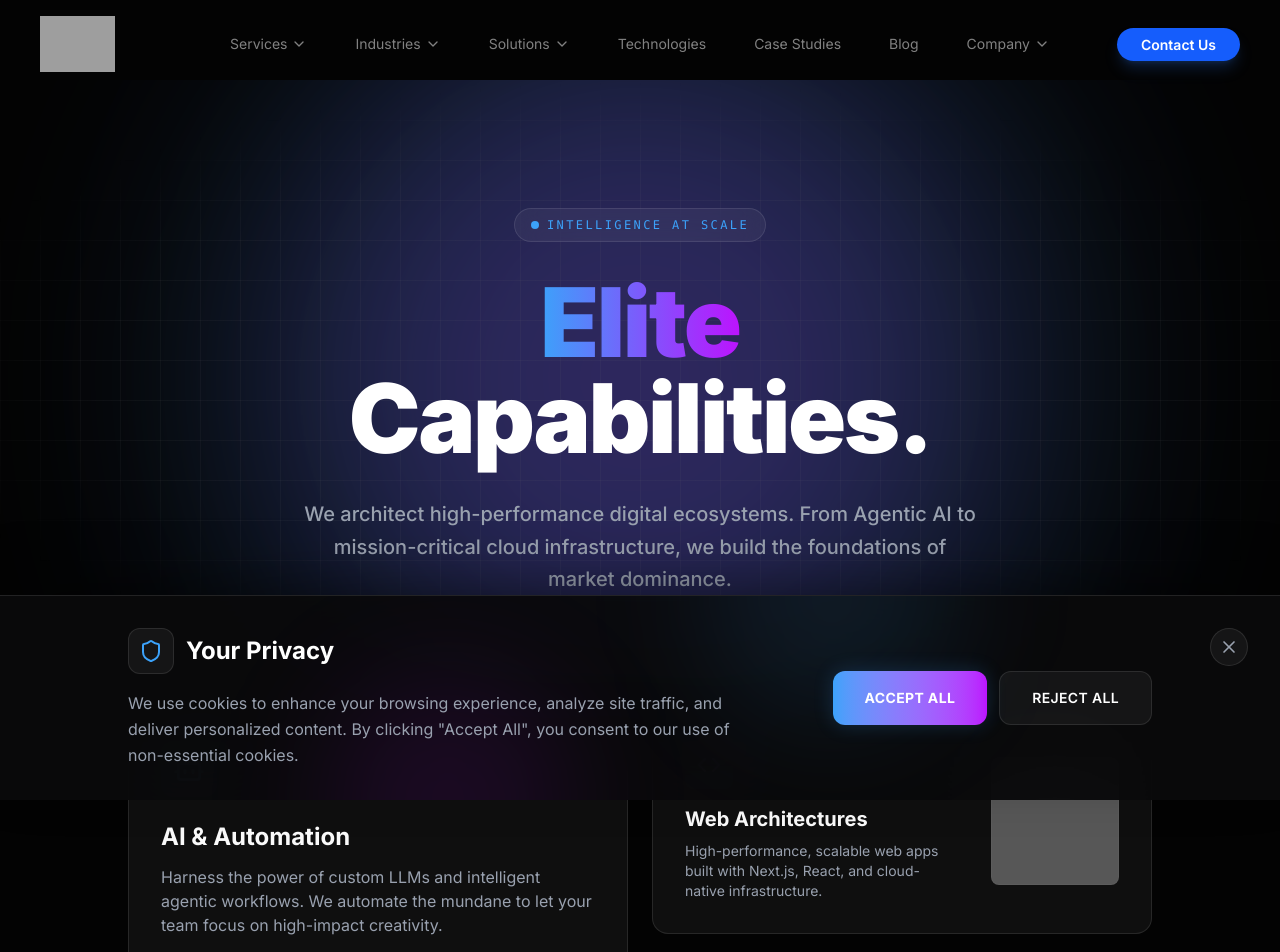
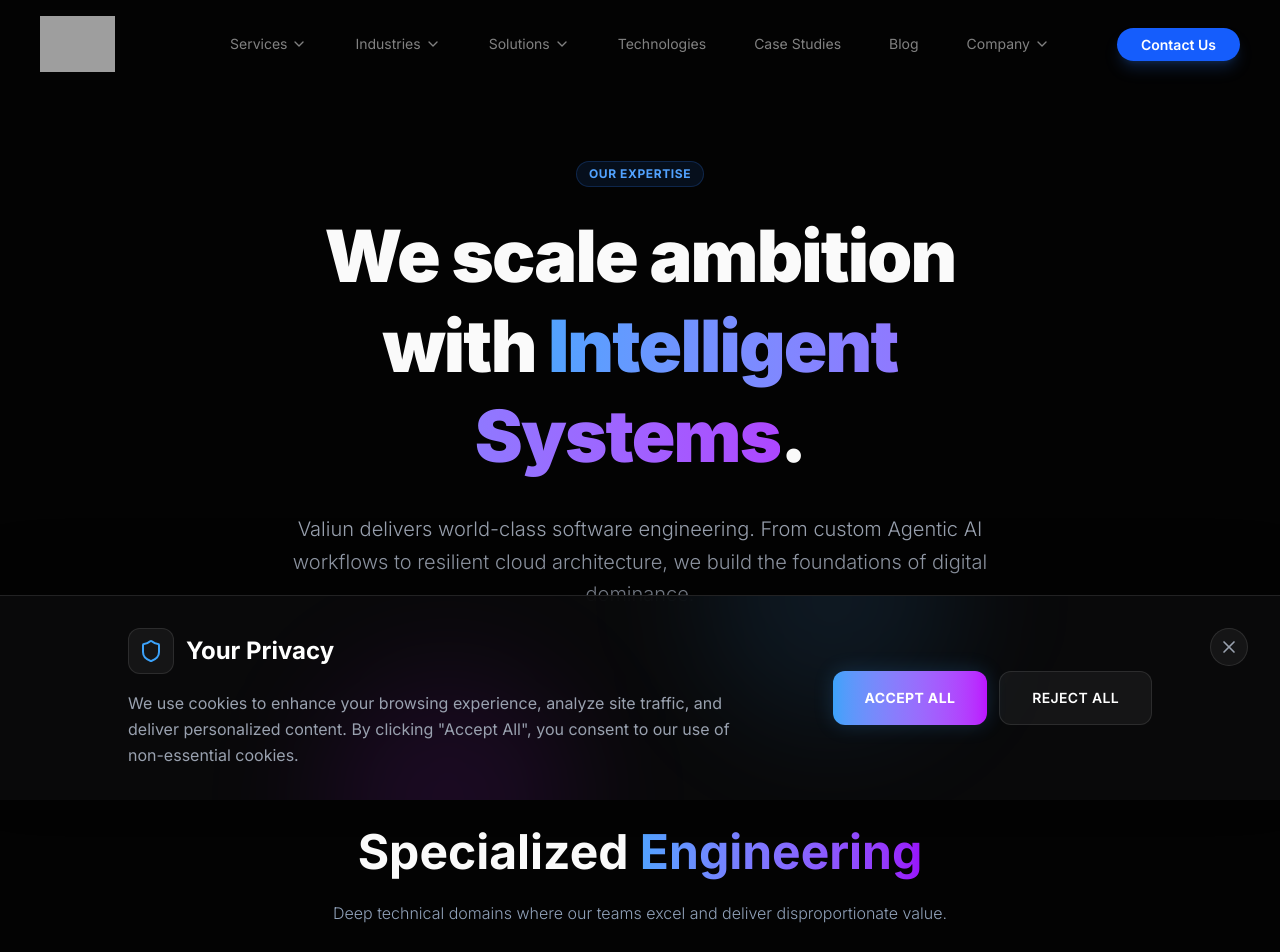
Before and after one commit to Valiun-Ventures/valiun.tech, a Next.js app: page /services in a window 1280 px wide. Shown: the top 952 px of the page. Built offline with nearby package versions, Linux system fonts and the light colour scheme; grey boxes are pictures that could not be loaded.

Commit message:
feat: reconstruct services overview page with home and tech page components

```diff
--- a/src/app/services/page.tsx
+++ b/src/app/services/page.tsx
@@ -5,24 +5,50 @@ import { Reveal } from "@/components/ui/Reveal";
 import Link from "next/link";
 import { m } from "framer-motion";
 import { Bot, Code, Smartphone, Cloud, Database, Palette, Shield, Terminal, ArrowRight } from "lucide-react";
+
 import { CallToAction } from "@/components/sections/CallToAction";
-import { OverviewHero } from "@/components/ui/OverviewHero";
+import { BentoFeatures } from "@/components/sections/BentoFeatures";
+import { FeaturedProjects } from "@/components/sections/FeaturedProjects";
+import { EngagementModels } from "@/components/sections/EngagementModels";
+import { RndSection } from "@/components/sections/RndSection";
+import { BlogsPreview } from "@/components/sections/BlogsPreview";
+import { FAQSection } from "@/components/sections/FAQSection";
 
 export default function ServicesPage() {
     return (
         <div className="">
             {/* Hero Section */}
-            <OverviewHero
-                badge="Intelligence at Scale"
-                title="Elite Capabilities."
-                description="We architect high-performance digital ecosystems. From Agentic AI to mission-critical cloud infrastructure, we build the foundations of market dominance."
-                gradientFrom="#3ca2fa"
-                gradientTo="#bc13fe"
-            />
-
+            <Section className="!mb-0 !pb-20 text-center max-w-4xl mx-auto pt-24">
+                <Reveal width="fit-content" className="mx-auto">
+                    <div className="inline-flex items-center gap-2 px-3 py-1 rounded-full bg-blue-500/10 border border-blue-500/20 text-blue-400 text-xs font-bold uppercase tracking-wider mb-6">
+                        OUR EXPERTISE
+                    </div>
+                </Reveal>
+                <Reveal width="100%">
+                    <h1 className="text-5xl md:text-7xl font-black tracking-tight mb-8 leading-tight">
+                        We scale ambition with <span className="text-transparent bg-clip-text bg-gradient-to-r from-blue-400 to-purple-500">Intelligent Systems</span>.
+                    </h1>
+                </Reveal>
+                <Reveal width="100%" delay={0.2}>
+                    <p className="text-gray-400 text-lg md:text-xl leading-relaxed mb-10 max-w-3xl mx-auto font-light">
+                        Valiun delivers world-class software engineering. From custom Agentic AI
+                        workflows to resilient cloud architecture, we build the foundations of
+                        digital dominance.
+                    </p>
+                </Reveal>
+            </Section>
 
             {/* Bento Services Grid */}
-            <Section className="!pt-8 !mt-0 mb-24">
+            <Section className="!pt-8 !mt-0 mb-24 border-t border-white/5">
+                <div className="text-center mb-16 pt-16">
+                    <Reveal className="mx-auto">
+                        <h2 className="text-4xl md:text-5xl font-bold mb-6">Specialized <span className="text-transparent bg-clip-text bg-gradient-to-r from-blue-400 to-purple-600">Engineering</span></h2>
+                        <p className="text-slate-400 max-w-2xl mx-auto font-light leading-relaxed">
+                            Deep technical domains where our teams excel and deliver disproportionate value.
+                        </p>
+                    </Reveal>
+                </div>
+
                 <div className="grid grid-cols-1 md:grid-cols-4 auto-rows-[minmax(180px,auto)] gap-6">
                     {/* AI & Automation (Featured - 2x2) */}
                     <div className="md:col-span-2 md:row-span-2 bg-white/5 border border-white/10 rounded-2xl p-8 flex flex-col justify-between group relative overflow-hidden hover:border-blue-500/50 hover:shadow-[0_0_40px_-10px_rgba(59,130,246,0.4)] transition-all duration-500">
@@ -149,8 +175,26 @@ export default function ServicesPage() {
                 </div>
             </Section>
 
-            {/* Quality Assurance Section */}
+            {/* Core Capabilities */}
+            <BentoFeatures />
+
+            {/* Case Studies */}
+            <FeaturedProjects />
+
+            {/* Flexible Engagement Models */}
+            <EngagementModels />
+
+            {/* Staying ahead of the Curve */}
+            <RndSection />
+
+            {/* Blog Section */}
+            <BlogsPreview />
+
+            {/* Current CTA section */}
             <CallToAction />
+
+            {/* FAQ */}
+            <FAQSection />
         </div>
     );
 }
--- /dev/null
+++ b/src/components/sections/RndSection.tsx
@@ -0,0 +1,54 @@
+"use client";
+
+import { Reveal } from "@/components/ui/Reveal";
+import { Section } from "@/components/ui/Section";
+import { Cpu, Dna, Layers, Search } from "lucide-react";
+
+export function RndSection() {
+    return (
+        <Section className="py-20 px-4 md:px-20 lg:px-40 bg-gradient-to-b from-transparent to-blue-900/10 border-y border-white/5">
+            <div className="grid lg:grid-cols-2 gap-16 items-center">
+                <div>
+                    <Reveal>
+                        <div className="inline-flex items-center gap-2 px-3 py-1 rounded-full bg-blue-500/10 border border-blue-500/20 text-blue-400 text-[10px] font-bold uppercase tracking-widest mb-6">
+                            <Dna className="w-3 h-3" />
+                            CONTINUOUS INNOVATION
+                        </div>
+                    </Reveal>
+                    <Reveal delay={0.2}>
+                        <h2 className="text-4xl md:text-5xl font-bold mb-8 leading-tight">
+                            Staying ahead of the <span className="text-blue-500">Curve</span>.
+                        </h2>
+                    </Reveal>
+                    <Reveal delay={0.3}>
+                        <p className="text-slate-400 text-lg leading-relaxed font-light mb-10">
+                            We dedicate 20% of our engineering cycles to R&D. Our lab is currently
+                            developing autonomous cross-cloud migration agents and zero-knowledge
+                            proof systems for enterprise data privacy.
+                        </p>
+                    </Reveal>
+                    <Reveal delay={0.4}>
+                        <div className="space-y-4">
+                            <div className="flex items-center gap-4 text-white font-medium">
+                                <Layers className="size-5 text-blue-500" />
+                                Next-Gen LLM Fine-tuning
+                            </div>
+                            <div className="flex items-center gap-4 text-white font-medium">
+                                <Search className="size-5 text-blue-500" />
+                                Distributed Compute Optimization
+                            </div>
+                        </div>
+                    </Reveal>
+                </div>
+
+                <Reveal x={50}>
+                    <div className="relative aspect-square rounded-[3rem] bg-white/[0.02] border border-white/10 flex items-center justify-center overflow-hidden">
+                        <div className="absolute inset-0 bg-gradient-to-tr from-blue-500/10 to-transparent" />
+                        <Cpu className="size-32 text-blue-500/30 animate-pulse" />
+                        <div className="absolute top-1/2 left-1/2 -translate-x-1/2 -translate-y-1/2 size-64 bg-blue-500/10 blur-[80px] rounded-full" />
+                    </div>
+                </Reveal>
+            </div>
+        </Section>
+    );
+}
```
Also changed, not shown: src/app/technologies/page.tsx (+2 -44 lines).
